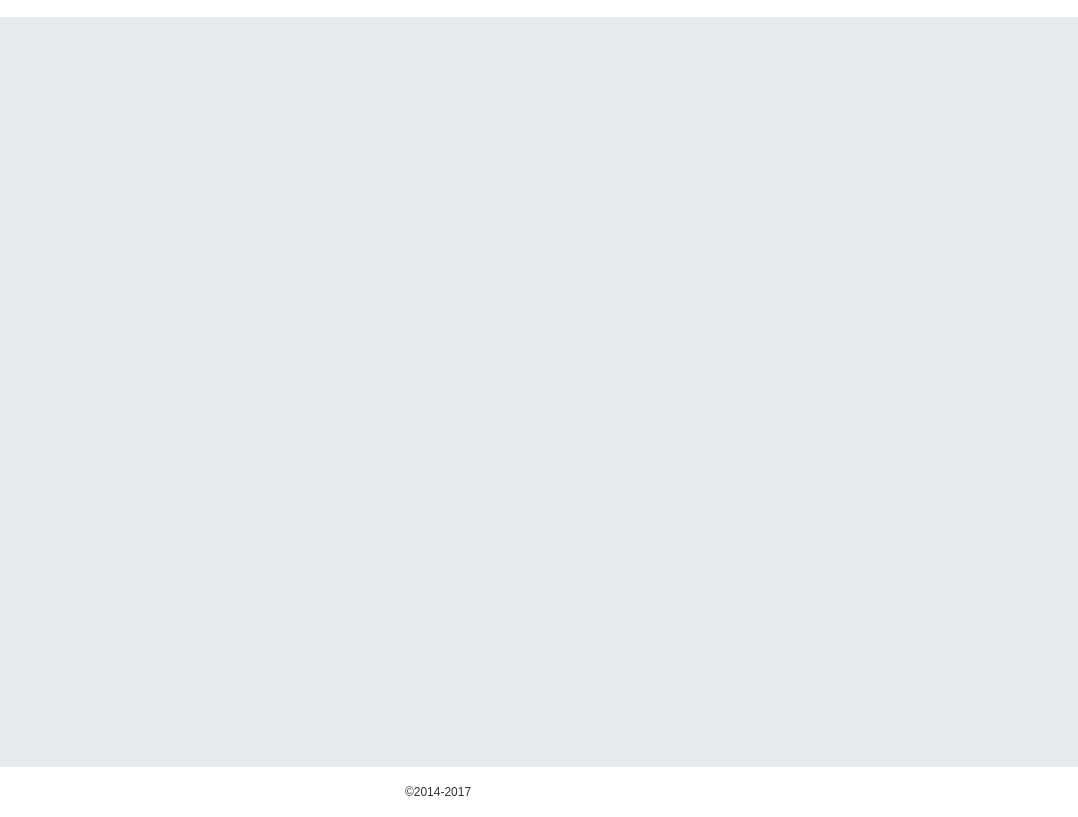
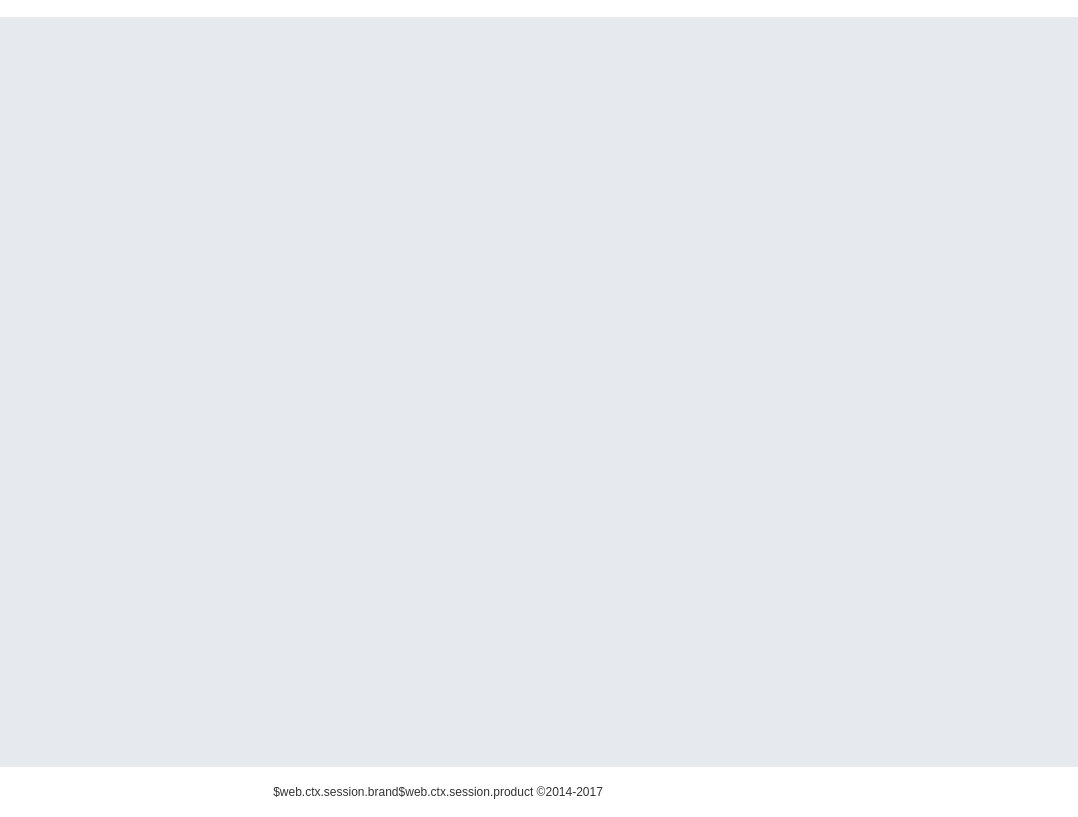
Before and after one commit to kofttlcc/bt-panel-1, a plain HTML site: page templates/default/template.html in a window 1280 px wide. Shown: the full height of the page, 202-1280 px from the left. Drawn offline with Linux system fonts and the light colour scheme; no server answers; a script that the page names is missing.

Commit message:
更新模板文件

```diff
--- a/templates/default/template.html
+++ b/templates/default/template.html
@@ -46,7 +46,7 @@ $def with (content)
 				<script src="/static/js/jquery.fly.min.js"></script>
 				<script src="/static/js/public.js?date=20170920"></script>
 				$:content
-				<div class="footer bgw">©2014-2017</div></div>
+				<div class="footer bgw">$web.ctx.session.brand$web.ctx.session.product ©2014-2017</div></div>
 			</div>
 		</div>
 	</body>
```
